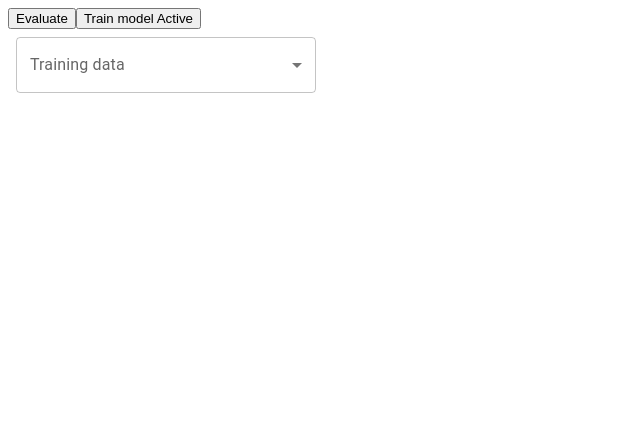
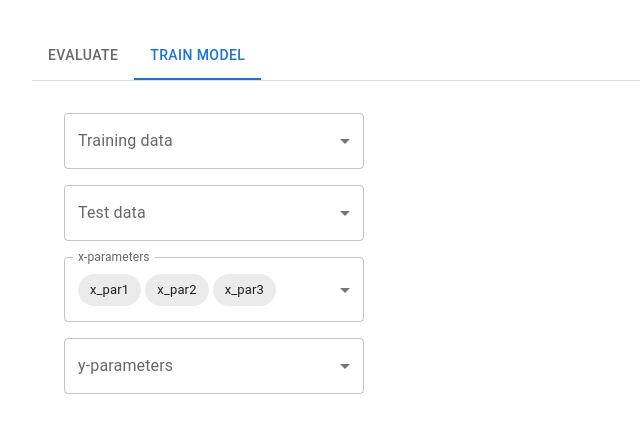
Before and after one commit to eliascarlsson1/react-app-football, a React (Create React App) app in the folder frontend/: page / in a window 1280 px wide. Shown: the top 432 px of the page, without its empty margins (0-640 px from the left). Built offline with nearby package versions, Linux system fonts and the light colour scheme.

Commit message:
tabs working

```diff
--- a/frontend/src/App.tsx
+++ b/frontend/src/App.tsx
@@ -1,10 +1,18 @@
 import React, { useState } from "react";
 import { AppStateManager, AppState } from "./appstatemanager";
-import Tabs from "./tabs";
+import Stack from "@mui/material/Stack";
+import BasicTabs from "./components/basictabs";
 import EvaluateView from "./evaluate/evaluateview";
 import TrainModelView from "./train-model/trainmodelview";
 
 const appStateManager = new AppStateManager();
+
+export type TopMenuTabOption = "Evaluate" | "Train model";
+export type TopMenuTabAction = {
+	type: "top menu tab";
+	selectedTab: TopMenuTabOption;
+};
+export type TopMenuTabState = { tab: TopMenuTabOption };
 
 function App() {
 	const [appState, setAppState] = useState<AppState>(
@@ -15,13 +23,22 @@ function App() {
 
 	const appDispatcher = appStateManager.getAppActionDispatcher();
 
+	// App handles the top menu tab
+	const tabValues: TopMenuTabOption[] = ["Evaluate", "Train model"];
+	const deliverSelectedIndex = (selectedIndex: number) => {
+		const selectedTab = tabValues[selectedIndex];
+		appDispatcher({ type: "top menu tab", selectedTab });
+	};
+
 	return (
-		<div className="App">
-			<Tabs
-				state={appStateManager.getComponentState().getTabState()}
-				dispatcher={appDispatcher}
+		<Stack direction="column" padding={3}>
+			<BasicTabs
+				values={tabValues}
+				startingIndex={tabValues.indexOf(appState.tab)}
+				deliverSelectedIndex={deliverSelectedIndex}
 			/>
-			{appState.tab === "evaluate" ? (
+			<Stack padding={3}>
+				{appState.tab === "Evaluate" ? (
 					<EvaluateView
 						state={appStateManager.getComponentState().getEvaluateViewState()}
 						dispatcher={appDispatcher}
@@ -31,7 +48,8 @@ function App() {
 						state={appStateManager.getComponentState().getTrainModelViewState()}
 					/>
 				)}
-		</div>
+			</Stack>
+		</Stack>
 	);
 }
 
--- a/frontend/src/appstatemanager.tsx
+++ b/frontend/src/appstatemanager.tsx
@@ -1,15 +1,17 @@
 import React from "react";
-import { TabEvent, TabState, TabOption } from "./tabs";
-import { AddROIEvent, EvaluateViewState } from "./evaluate/evaluateview";
+import { TopMenuTabAction, TopMenuTabOption, TopMenuTabState } from "./App";
+import { AddROIAction, EvaluateViewState } from "./evaluate/evaluateview";
 import { TrainModelViewState } from "./train-model/trainmodelview";
 const _ = require("lodash");
 
 export type AppState = {
 	ROI: number;
-	tab: TabOption;
+	tab: TopMenuTabOption;
 	historicalData: string[];
+	x_parameters: string[];
+	y_parameters: string[];
 };
-export type AppAction = TabEvent | AddROIEvent;
+export type AppAction = TopMenuTabAction | AddROIAction;
 export type AppActionDispatcher = (action: AppAction) => void;
 
 class AppStateManager {
@@ -26,8 +28,10 @@ class AppStateManager {
 	getInitialAppState(): AppState {
 		const initalAppState: AppState = {
 			ROI: 0,
-			tab: "trainModel",
+			tab: "Train model",
 			historicalData: ["test1", "test2", "test3", "test4", "test5"],
+			x_parameters: ["x_par1", "x_par2", "x_par3"],
+			y_parameters: ["y_par1", "y_par2", "y_par3"],
 		};
 		return initalAppState;
 	}
@@ -45,11 +49,11 @@ class AppStateManager {
 		const appDispatcher: AppActionDispatcher = (action) => {
 			const newAppState: AppState = _.cloneDeep(this.#appState);
 			switch (action.type) {
-				case "tabEvent":
-					newAppState.tab = action.tab;
+				case "top menu tab":
+					newAppState.tab = action.selectedTab;
 					this.#setState(newAppState);
 					break;
-				case "addROIEvent":
+				case "AddROIAction":
 					newAppState.ROI++;
 					this.#setState(newAppState);
 					break;
@@ -78,12 +82,16 @@ class ComponentStateManager {
 		return { ROI: this.#appState.ROI };
 	}
 
-	getTabState(): TabState {
+	getTopMenuTabState(): TopMenuTabState {
 		return { tab: this.#appState.tab };
 	}
 
 	getTrainModelViewState(): TrainModelViewState {
-		return { historicalData: this.#appState.historicalData };
+		return {
+			historicalData: this.#appState.historicalData,
+			x_parameters: this.#appState.x_parameters,
+			y_parameters: this.#appState.y_parameters,
+		};
 	}
 }
 
--- /dev/null
+++ b/frontend/src/components/basictabs.tsx
@@ -0,0 +1,50 @@
+import * as React from "react";
+import Tabs from "@mui/material/Tabs";
+import Tab from "@mui/material/Tab";
+import Box from "@mui/material/Box";
+
+interface TabPanelProps {
+	children?: React.ReactNode;
+	index: number;
+	value: number;
+}
+
+function a11yProps(index: number) {
+	return {
+		id: `simple-tab-${index}`,
+		"aria-controls": `simple-tabpanel-${index}`,
+	};
+}
+
+export default function BasicTabs({
+	values,
+	startingIndex,
+	deliverSelectedIndex,
+}: {
+	values: string[];
+	startingIndex: number;
+	deliverSelectedIndex: (selectedTabIndex: number) => void;
+}) {
+	const [value, setValue] = React.useState(startingIndex);
+
+	const handleChange = (event: React.SyntheticEvent, selectedIndex: number) => {
+		setValue(selectedIndex);
+		deliverSelectedIndex(selectedIndex);
+	};
+
+	return (
+		<Box sx={{ width: "100%" }}>
+			<Box sx={{ borderBottom: 1, borderColor: "divider" }}>
+				<Tabs
+					value={value}
+					onChange={handleChange}
+					aria-label="basic tabs example"
+				>
+					{values.map((value, index) => (
+						<Tab key={`${value}${index}`} label={value} {...a11yProps(0)} />
+					))}
+				</Tabs>
+			</Box>
+		</Box>
+	);
+}
--- a/frontend/src/components/multiselect.tsx
+++ b/frontend/src/components/multiselect.tsx
@@ -34,15 +34,21 @@ function getStyles(
 
 export default function MultiSelect({
 	dataArray,
+	deliverSelected,
+	selected = [],
 	label = null,
-	deliverSelected,
 }: {
 	dataArray: string[];
+	deliverSelected: (selectedData: string[]) => void;
+	selected?: string[];
 	label?: string | null;
-	deliverSelected: (selectedData: string[]) => void;
 }) {
 	const theme = useTheme();
-	const [selectedData, setSelectedData] = React.useState<string[]>([]);
+	const filteredSelected = selected.filter((value) =>
+		dataArray.includes(value),
+	);
+	const [selectedData, setSelectedData] =
+		React.useState<string[]>(filteredSelected);
 
 	const handleChange = (event: SelectChangeEvent<typeof selectedData>) => {
 		const {
--- a/frontend/src/evaluate/evaluateview.tsx
+++ b/frontend/src/evaluate/evaluateview.tsx
@@ -1,19 +1,22 @@
 import React from "react";
 
 export type EvaluateViewState = { ROI: number };
-export type AddROIEvent = { type: "addROIEvent" };
+export type AddROIAction = { type: "AddROIAction" };
 
 export default function Evaluateview({
 	state,
 	dispatcher,
 }: {
 	state: EvaluateViewState;
-	dispatcher: (action: AddROIEvent) => void;
+	dispatcher: (action: AddROIAction) => void;
 }) {
 	return (
 		<div>
 			{state.ROI}{" "}
-			<button onClick={() => dispatcher({ type: "addROIEvent" })} type="button">
+			<button
+				onClick={() => dispatcher({ type: "AddROIAction" })}
+				type="button"
+			>
 				Add to ROI
 			</button>
 		</div>
--- a/frontend/src/tabs.tsx
+++ /dev/null
@@ -1,30 +0,0 @@
-import React from "react";
-
-export type TabOption = "evaluate" | "trainModel";
-export type TabState = { tab: TabOption };
-export type TabEvent = { type: "tabEvent"; tab: TabOption };
-
-export default function Tabs({
-	state,
-	dispatcher,
-}: {
-	state: TabState;
-	dispatcher: (action: TabEvent) => void;
-}) {
-	return (
-		<div>
-			<button
-				type="button"
-				onClick={() => dispatcher({ type: "tabEvent", tab: "evaluate" })}
-			>
-				Evaluate {state.tab === "evaluate" ? "Active" : ""}
-			</button>
-			<button
-				type="button"
-				onClick={() => dispatcher({ type: "tabEvent", tab: "trainModel" })}
-			>
-				Train model {state.tab === "trainModel" ? "Active" : ""}
-			</button>
-		</div>
-	);
-}
--- a/frontend/src/train-model/trainmodelview.tsx
+++ b/frontend/src/train-model/trainmodelview.tsx
@@ -1,7 +1,18 @@
 import React from "react";
 import Multiselect from "../components/multiselect";
+import Button from "@mui/material/Button";
+import Stack from "@mui/material/Stack";
 
-export type TrainModelViewState = { historicalData: string[] };
+export type TrainModelViewState = {
+	historicalData: string[];
+	x_parameters: string[];
+	y_parameters: string[];
+};
+
+let trainingData = [];
+let testData = [];
+let x_parameters = [];
+let y_parameters = [];
 
 export default function TrainModelView({
 	state,
@@ -9,14 +20,37 @@ export default function TrainModelView({
 	state: TrainModelViewState;
 }) {
 	return (
-		<div>
+		<Stack>
 			<Multiselect
 				dataArray={state.historicalData}
 				label="Training data"
 				deliverSelected={(selectedData) => {
-					console.log(selectedData);
+					trainingData = selectedData;
 				}}
 			/>
-		</div>
+			<Multiselect
+				dataArray={state.historicalData}
+				deliverSelected={(selectedData) => {
+					testData = selectedData;
+				}}
+				label="Test data"
+			/>
+			<Multiselect
+				dataArray={state.x_parameters}
+				deliverSelected={(selectedData) => {
+					x_parameters = selectedData;
+				}}
+				label="x-parameters"
+				selected={state.x_parameters}
+			/>
+			<Multiselect
+				dataArray={state.x_parameters}
+				deliverSelected={(selectedData) => {
+					y_parameters = selectedData;
+				}}
+				label="y-parameters"
+				selected={state.y_parameters}
+			/>
+		</Stack>
 	);
 }
```
Lines whose indentation alone changed are shown as unchanged.
